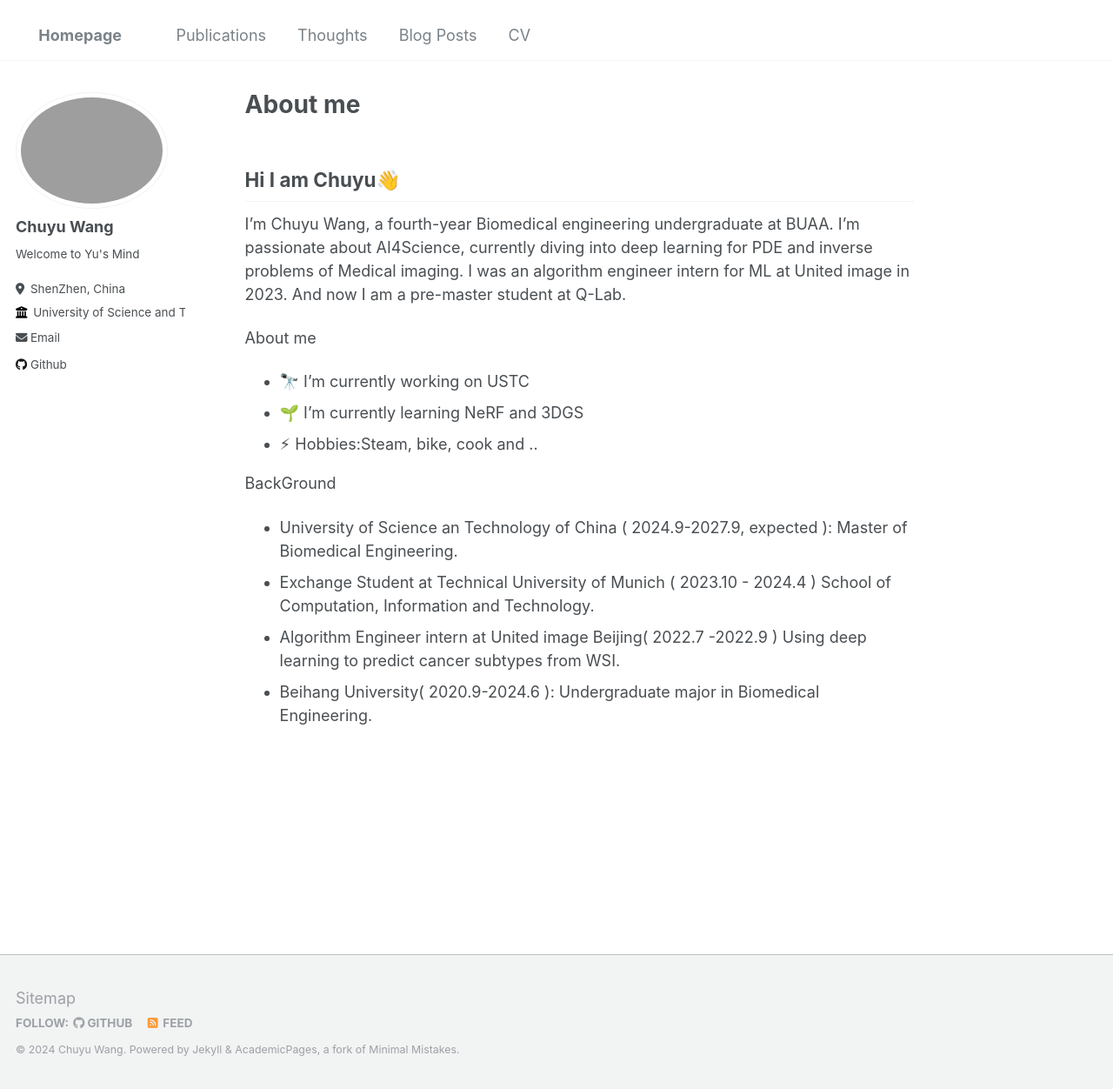
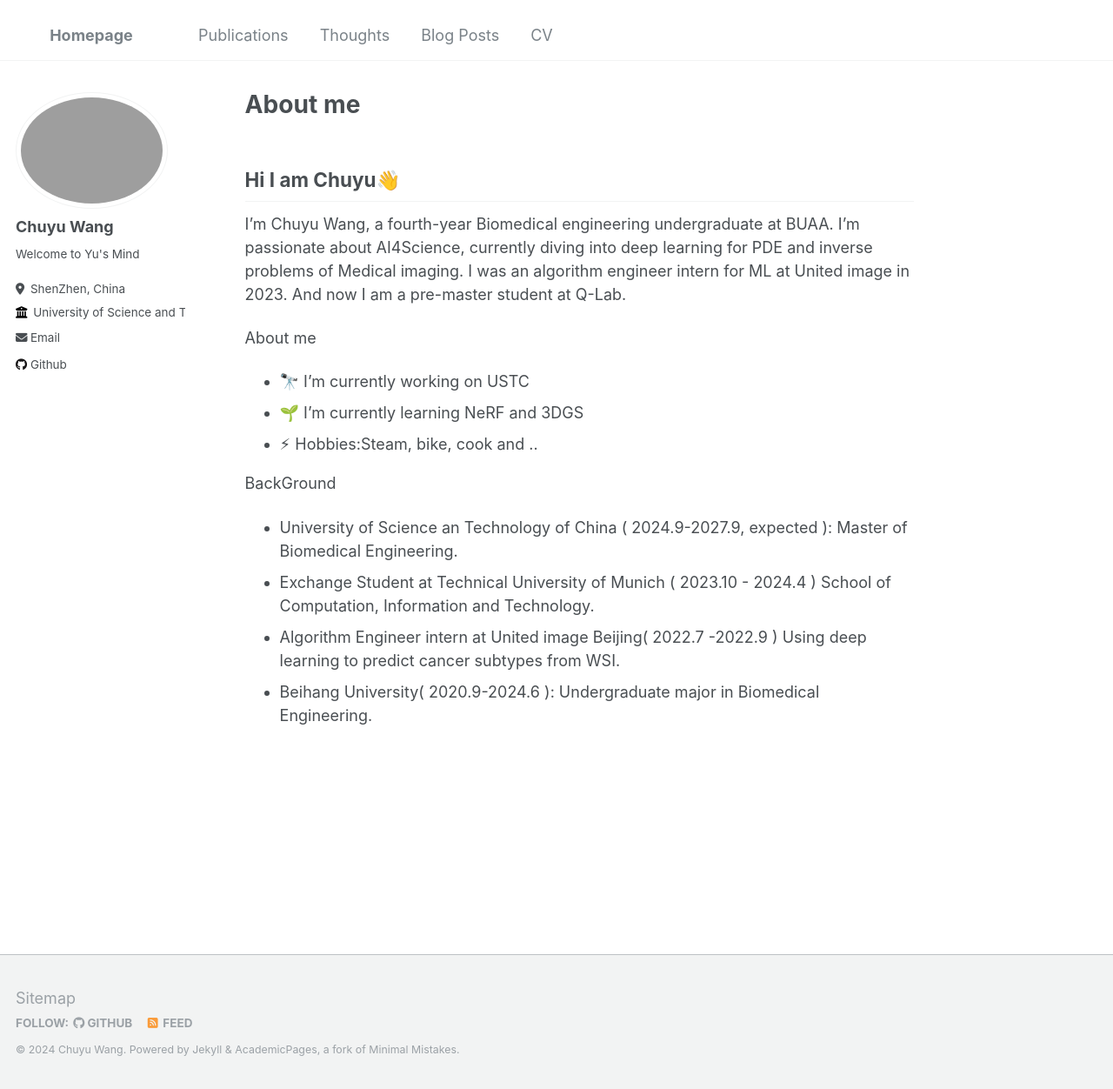
Before and after one commit to ChuyuWang949/ChuyuWang.github.io, a Jekyll site: the page built from _pages/about.md, in a window 1280 px wide and 1252 px high. Shown: the whole window at 87% size. Built offline with Jekyll 4.4.1, drawn with Linux system fonts in a browser that asks for light colours.

Commit message:
Update _masthead.scss

```diff
--- a/_sass/_masthead.scss
+++ b/_sass/_masthead.scss
@@ -52,7 +52,7 @@
   white-space: nowrap;
 
   &--lg {
-    width: 13.0vw;
+    width: 15.0vw;
     text-align: center;
     font-weight: 700;
   }
```
